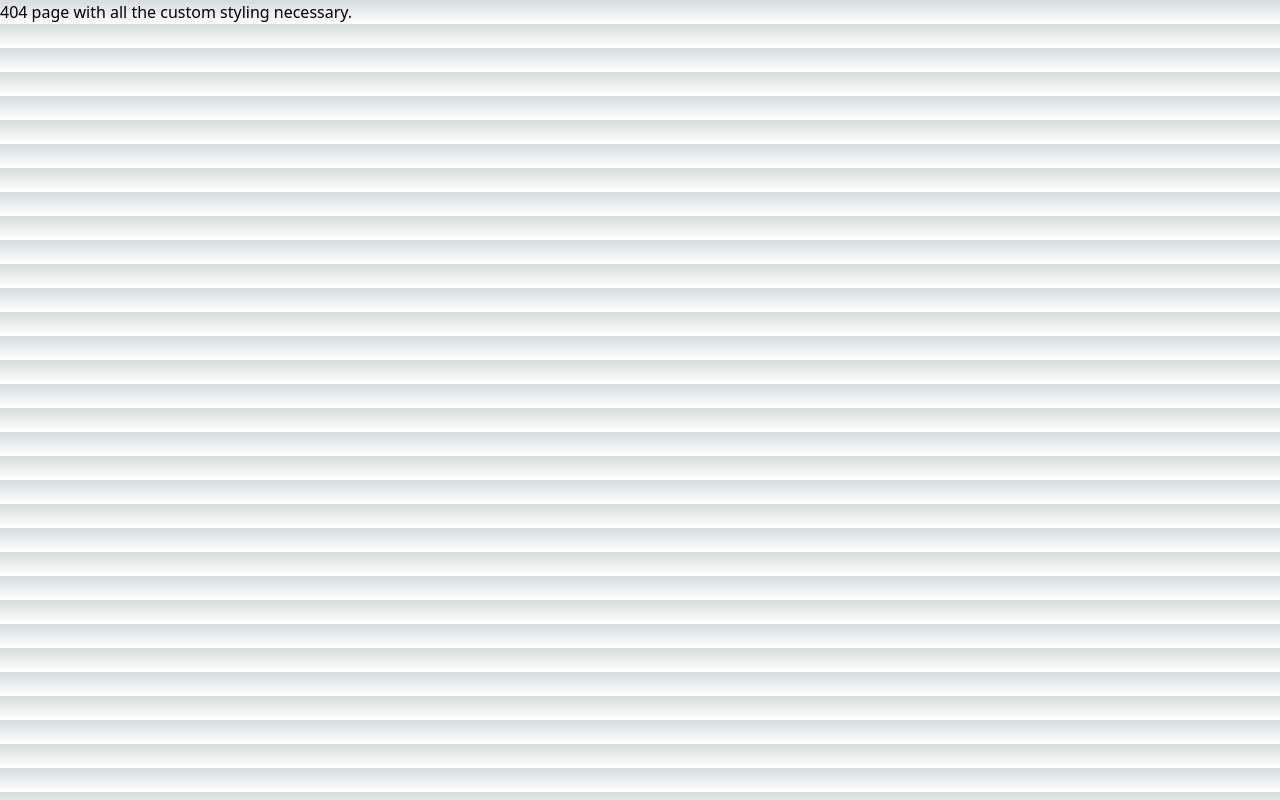
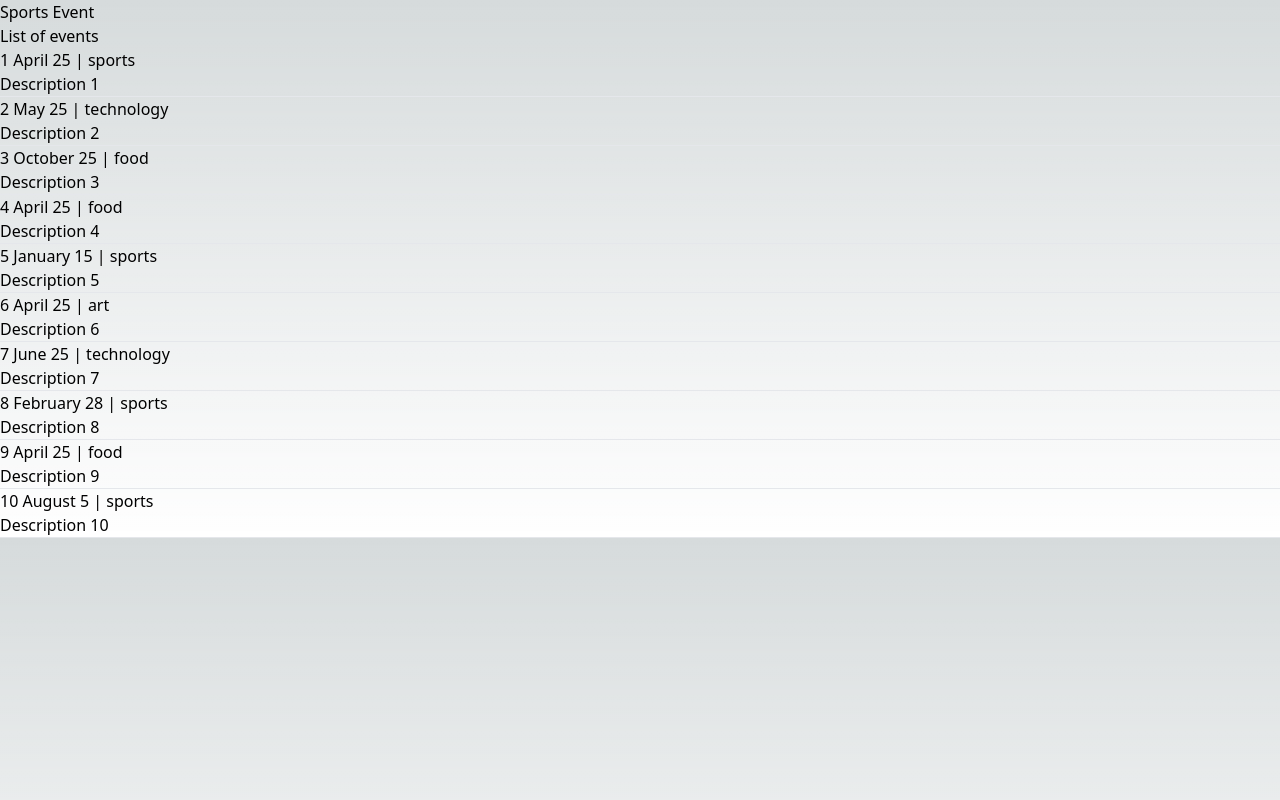
Before and after one commit to Akanksha2596/learning-nextjs, a Next.js app: page /events in a window 1280 px wide. Before the commit this address had no page. Built offline with nearby package versions, Linux system fonts and the light colour scheme; data requests are answered from the project's data file.

Commit message:
Client Side Rendering

```diff
--- a/db.json
+++ b/db.json
@@ -1,4 +1,83 @@
-{"products": [
+{
+    "events": [
+    {
+      "id": 1,
+      "title": "Event 1",
+      "description": "Description 1",
+      "category": "sports",
+      "date": "April 25"
+    },
+    {
+      "id": 2,
+      "title": "Event 2",
+      "description": "Description 2",
+      "category": "technology",
+      "date": "May 25"
+    },
+    {
+      "id": 3,
+      "title": "Event 3",
+      "description": "Description 3",
+      "category": "food",
+      "date": "October 25"
+    },
+    {
+      "id": 4,
+      "title": "Event 4",
+      "description": "Description 4",
+      "category": "food",
+      "date": "April 25"
+    },
+    {
+      "id": 5,
+      "title": "Event 5",
+      "description": "Description 5",
+      "category": "sports",
+      "date": "January 15"
+    },
+    {
+      "id": 6,
+      "title": "Event 6",
+      "description": "Description 6",
+      "category": "art",
+      "date": "April 25"
+    },
+    {
+      "id": 7,
+      "title": "Event 7",
+      "description": "Description 7",
+      "category": "technology",
+      "date": "June 25"
+    },
+    {
+      "id": 8,
+      "title": "Event 8",
+      "description": "Description 8",
+      "category": "sports",
+      "date": "February 28"
+    },
+    {
+      "id": 9,
+      "title": "Event 9",
+      "description": "Description 9",
+      "category": "food",
+      "date": "April 25"
+    },
+    {
+      "id": 10,
+      "title": "Event 10",
+      "description": "Description 10",
+      "category": "sports",
+      "date": "August 5"
+    }
+  ],
+"dashboard": {
+    "posts": 5,
+    "likes": 22,
+    "followers": 100,
+    "following": 50
+  },
+  "products": [
     {
       "id": 1,
       "title": "Product 1",
@@ -17,4 +96,25 @@
       "price": 2600,
       "description": "Description 3"
     }
-  ]}
+  ],
+  "news": [
+    {
+      "id": 1,
+      "title": "News Article 1",
+      "description": "Description 1",
+      "category": "sports"
+    },
+    {
+      "id": 2,
+      "title": "News Article 2",
+      "description": "Description 2",
+      "category": "politics"
+    },
+    {
+      "id": 3,
+      "title": "News Article 3",
+      "description": "Description 3",
+      "category": "sports"
+    }
+  ]
+}
--- a/package.json
+++ b/package.json
@@ -12,7 +12,8 @@
     "json-server": "^0.17.4",
     "next": "14.0.1",
     "react": "^18",
-    "react-dom": "^18"
+    "react-dom": "^18",
+    "swr": "^2.2.4"
   },
   "devDependencies": {
     "@types/node": "^20",
--- /dev/null
+++ b/pages/dashboard-swr.tsx
@@ -0,0 +1,24 @@
+import useSWR from "swr";
+
+const fetcher = async () => {
+  const response = await fetch("http://localhost:3001/dashboard");
+  const data = await response.json();
+  return data;
+};
+export default function DashboardSWR() {
+  const { data, error } = useSWR("dashboard", fetcher);
+  if (error) {
+    return "An error occured";
+  }
+  if (!data) {
+    return "Loading";
+  }
+  return (
+    <>
+      <h2>Dashboard Data</h2>
+      <h2>Posts - {data.posts}</h2>
+      <h2>Likes - {data.likes}</h2>
+      <h2>Followers - {data.followers}</h2>
+    </>
+  );
+}
--- /dev/null
+++ b/pages/dashboard.tsx
@@ -0,0 +1,38 @@
+import React, { useState, useEffect } from "react";
+
+interface DashboardData {
+  posts: number;
+  likes: number;
+  followers: number;
+}
+
+export default function DashboartData() {
+  const [isLoading, setIsLoading] = useState(true);
+  const [dashboardData, setDashboardData] = useState<DashboardData | null>(
+    null
+  );
+
+  useEffect(() => {
+    async function fetchDashboardData() {
+      const response = await fetch("http://localhost:3001/dashboard");
+      const data = await response.json();
+      setDashboardData(data);
+      setIsLoading(false);
+    }
+
+    fetchDashboardData();
+  }, []);
+
+  if (isLoading || !dashboardData) {
+    return <h2>Loading...</h2>;
+  }
+
+  return (
+    <>
+      <h2>Dashboard Data</h2>
+      <h2>Posts - {dashboardData.posts}</h2>
+      <h2>Likes - {dashboardData.likes}</h2>
+      <h2>Followers - {dashboardData.followers}</h2>
+    </>
+  );
+}
--- /dev/null
+++ b/pages/events.tsx
@@ -0,0 +1,49 @@
+import { useState } from "react";
+import { useRouter } from "next/router";
+
+export default function EventList({ eventList }: any) {
+  const [events, setEvents] = useState(eventList);
+  const router = useRouter();
+  const fetchSportsEvents = async () => {
+    const response = await fetch(
+      "http://localhost:3001/events?category=sports"
+    );
+    const data = await response.json();
+    setEvents(data);
+    router.push("/events?category=sports", undefined, { shallow: true });
+  };
+  return (
+    <>
+      <button onClick={fetchSportsEvents}>Sports Event</button>
+      <h1>List of events</h1>
+      {events.map((event: any) => {
+        return (
+          <div key={event.id}>
+            <h2>
+              {event.id} {event.date} | {event.category}
+            </h2>
+            <p>{event.description}</p>
+            <hr />
+          </div>
+        );
+      })}
+    </>
+  );
+}
+
+export async function getServerSideProps(context: any) {
+  const { query } = context;
+  const { category } = query;
+  const queryString = category ? "category = sports" : "";
+  const response = await fetch(`http://localhost:3001/events${queryString}`);
+  const data = await response.json();
+  console.log(data);
+  return {
+    props: {
+      eventList: data,
+    },
+  };
+}
+//pre-rendering data with client-side data fetching
+//shallow -> use to filter data
+//array.filter cant be used for filtering large amount of data .
--- /dev/null
+++ b/pages/news/[category].tsx
@@ -0,0 +1,41 @@
+export default function NewsByCategory({ articles, category }: any) {
+  return (
+    <>
+      <h1>
+        News based on category <i>{category}</i>
+      </h1>
+      {articles.map((article: any) => {
+        return (
+          <div key={article.id}>
+            <h2>
+              {article.id} {article.title}
+            </h2>
+            <p>{article.description}</p>
+            <hr />
+          </div>
+        );
+      })}
+    </>
+  );
+}
+
+export async function getServerSideProps(context: any) {
+  let { params, req, res, query } = context;
+  //req res query from context and more objects available in context
+  console.log(req.headers.cookie);
+  res.setHeader("Set-Cookie", ["name= Akanksha"]);
+  console.log(query); //useful when access client-side and url can be shared with others eg:amazon products url after applying some filter.
+  const { category } = params;
+
+  const response = await fetch(
+    `http://localhost:3001/news?category=${category}`
+  );
+  const data = await response.json();
+  console.log(`pre-rendering data for category:${category}`);
+  return {
+    props: {
+      articles: data,
+      category,
+    },
+  };
+}
--- /dev/null
+++ b/pages/news/index.tsx
@@ -0,0 +1,27 @@
+export default function NewsArticleList({ articles }: any) {
+  return (
+    <>
+      <h1>List of News</h1>
+      {articles.map((article: any) => {
+        return (
+          <div key={article.id}>
+            <h2>
+              {article.id} {article.title} | {article.category}
+            </h2>
+            <hr />
+          </div>
+        );
+      })}
+    </>
+  );
+}
+export async function getServerSideProps() {
+  const response = await fetch("http://localhost:3001/news");
+  const data = await response.json();
+  console.log("pre-rendering NewsArticleList");
+  return {
+    props: {
+      articles: data,
+    },
+  };
+}
--- a/pages/posts/[postId].tsx
+++ b/pages/posts/[postId].tsx
@@ -1,7 +1,6 @@
 //pre-rendering detail of particular postID dynamically in SSG
 //one needs to inform nextjs about all possible dynamic id we are going to pass as parameter or else we'll encounter path error
 // here comes the usage of getStaticPaths
-
 // import { useRouter } from "next/router";
 
 export default function Posts({ post }: any) {
@@ -70,10 +69,9 @@ export async function getStaticProps(context: any) {
       post: data,
     },
 
-    revalidate : 10 // we are asking next js to revalidate this post list page every 10 seconds this will ensure the updated posts
+    revalidate: 10, // we are asking next js to revalidate this post list page every 10 seconds this will ensure the updated posts
     // this will ensure the updated posts data is served almost immediately without having to rebuild the entire app
     // this is called INCREMENT STATIC REGENERATION (STALE WHILE REVALIDATE)
-
   };
 }
 // fallback key has three value:
--- a/pages/products/[productId].js
+++ /dev/null
@@ -1,47 +0,0 @@
-import { useRouter } from 'next/router'
-
-function Product({ product }) {
-  const router = useRouter()
-
-  if (router.isFallback) {
-    return <div>Loading...</div>
-  }
-  return (
-    <div>
-      <h2>
-        {product.id} {product.title} {product.price}
-      </h2>
-      <p>{product.description}</p>
-      <hr />
-    </div>
-  )
-}
-
-export default Product
-
-export async function getStaticProps(context) {
-  const { params } = context
-  try{ const response = await fetch(
-    `http://localhost:3001/products/${params.productId}`
-  )
-  const data = await response.json()}
-  catch(err) {
-    console.log(err);
-  }
-
-  console.log(`Generating page for /products/${params.productId}`)
-
-  return {
-    props: {
-      product: data
-    },
-    revalidate: 10
-  }
-}
-
-export async function getStaticPaths() {
-  return {
-    paths: [{ params: { productId: '1' } }],
-    fallback: true
-  }
-}
--- /dev/null
+++ b/pages/products/[productId].tsx
@@ -0,0 +1,45 @@
+import { useRouter } from "next/router";
+
+function Product({ product }: any) {
+  const router = useRouter();
+
+  if (router.isFallback) {
+    return <div>Loading...</div>;
+  }
+  return (
+    <div>
+      <h2>
+        {product.id} {product.title} {product.price}
+      </h2>
+      <p>{product.description}</p>
+      <hr />
+    </div>
+  );
+}
+
+export default Product;
+
+export async function getStaticProps(context: any) {
+  const { params } = context;
+
+  const response = await fetch(
+    `http://localhost:3001/products/${params.productId}`
+  );
+  const data = await response.json();
+
+  console.log(`Generating page for /products/${params.productId}`);
+
+  return {
+    props: {
+      product: data,
+    },
+    revalidate: 10,
+  };
+}
+
+export async function getStaticPaths() {
+  return {
+    paths: [{ params: { productId: "1" } }],
+    fallback: true,
+  };
+}
--- a/pages/products/index.js
+++ /dev/null
@@ -1,32 +0,0 @@
-function ProductList({ products }) {
-  return (
-    <>
-      <h1>List of products</h1>
-      {products.map(product => {
-        return (
-          <div key={product.id}>
-            <h2>
-              {product.id} {product.title} {product.price}
-            </h2>
-            <hr />
-          </div>
-        )
-      })}
-    </>
-  )
-}
-
-export default ProductList
-
-export async function getStaticProps() {
-  console.log('Generating / Regenerating ProductList')
-  const response = await fetch('http://localhost:4000/products')
-  const data = await response.json()
-
-  return {
-    props: {
-      products: data
-    },
-    revalidate: 30
-  }
-}
--- /dev/null
+++ b/pages/products/index.tsx
@@ -0,0 +1,32 @@
+function ProductList({ products }: any) {
+  return (
+    <>
+      <h1>List of products</h1>
+      {products.map((product: any) => {
+        return (
+          <div key={product.id}>
+            <h2>
+              {product.id} {product.title} {product.price}
+            </h2>
+            <hr />
+          </div>
+        );
+      })}
+    </>
+  );
+}
+
+export default ProductList;
+
+export async function getStaticProps() {
+  console.log("Generating / Regenerating ProductList");
+  const response = await fetch("http://localhost:3001/products");
+  const data = await response.json();
+
+  return {
+    props: {
+      products: data,
+    },
+    revalidate: 30,
+  };
+}
```
Also changed, not shown: 1 other file (tests, documents, lock files or other folders).
